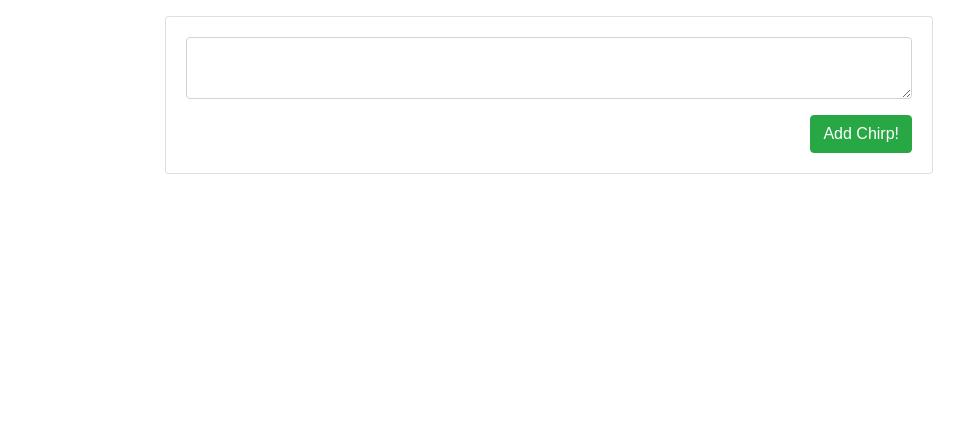
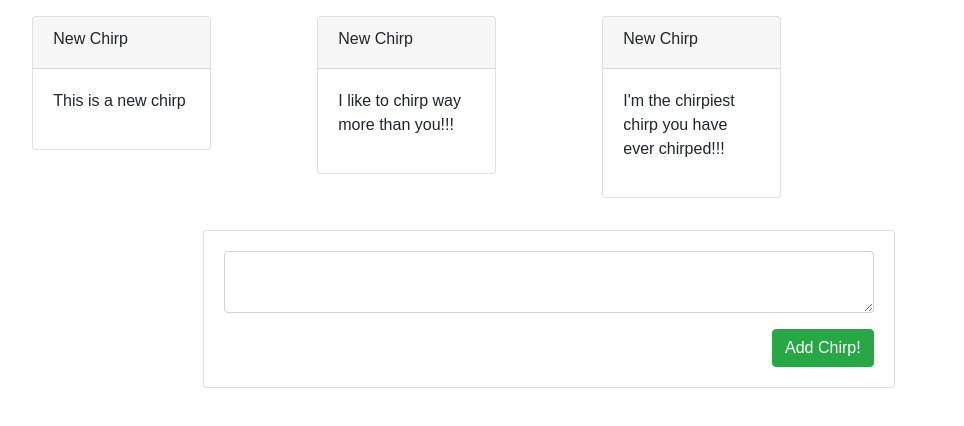
Before and after one commit to Cook1619/Chirper2, a React (Create React App) app: page / in a window 1280 px wide. Shown: the top 426 px of the page, without its empty margins (91-1055 px from the left). Built offline with nearby package versions, Linux system fonts and the light colour scheme.

Commit message:
Default chirps added, the card component added, having display issues, but other than styling I believe all requirement are met

```diff
--- a/src/App.css
+++ b/src/App.css
@@ -1,5 +1,5 @@
 .post-editor {
-  margin: 1em 20%;
+  margin: 1em 23%;
 }
 
 .post-editor-button{
@@ -8,11 +8,12 @@
 }
 
 .post-body {
-  margin: 1em 20%;
+  margin: 1em 15%;
+
 }
 
-@media(max-width: 900px){
+/* @media(max-width: 900px){
   .post-editor{
     margin: 1em;
   }
-}
+} */
--- /dev/null
+++ b/src/DefaultChirp/component/DefaultChirp.jsx
@@ -0,0 +1,39 @@
+import React from 'react';
+
+const DefaultChirp = () => (
+    <div className="container">
+        <div className="row">
+            <div className="col-md-3">
+                <div className="card post-body">
+                    <div className="card-header">
+                        <h6>New Chirp</h6>
+                    </div>
+                    <div className="card-body">
+                        <p>This is a new chirp</p>
+                    </div>
+                </div>
+            </div>
+            <div className="col-md-3">
+                <div className="card post-body">
+                    <div className="card-header">
+                        <h6>New Chirp</h6>
+                    </div>
+                    <div className="card-body">
+                        <p>I like to chirp way more than you!!!</p>
+                    </div>
+                </div>
+            </div>
+            <div className="col-md-3">
+                <div className="card post-body">
+                    <div className="card-header">
+                        <h6>New Chirp</h6>
+                    </div>
+                    <div className="card-body">
+                        <p>I'm the chirpiest chirp you have ever chirped!!!</p>
+                    </div>
+                </div>
+            </div>
+        </div>
+    </div>
+)
+export default DefaultChirp;
--- a/src/Post/component/Post.jsx
+++ b/src/Post/component/Post.jsx
@@ -1,10 +1,19 @@
 import React from 'react';
 
 const Post = (props) => (
-    <div className="card post-body">
-        <div className="card-body">
-            {props.postBody}
-      </div>
+    <div className="container">
+        <div className="row">
+            <div className="col-md-3">
+                <div className="card post-body">
+                    <div className="card-header">
+                        <h6>New Chirp</h6>
+                    </div>
+                    <div className="card-body">
+                        {props.postBody}
+                    </div>
+                </div>
+            </div>
+        </div>
     </div>
 )
 export default Post;
--- a/src/ThreadDisplay/component/ThreadDisplay.jsx
+++ b/src/ThreadDisplay/component/ThreadDisplay.jsx
@@ -1,6 +1,7 @@
 import React, { Component } from 'react';
 import Post from '../../Post/component/Post';
 import PostEditor from '../../PostEditor/component/PostEditor'
+import DefaultChirp from '../../DefaultChirp/component/DefaultChirp';
 
 class ThreadDisplay extends Component {
     constructor(props) {
@@ -20,6 +21,7 @@ class ThreadDisplay extends Component {
     render() {
         return (
             <div>
+            <DefaultChirp />
                 {
                     this.state.posts.map((postBody, index) => {
                         return (
```
